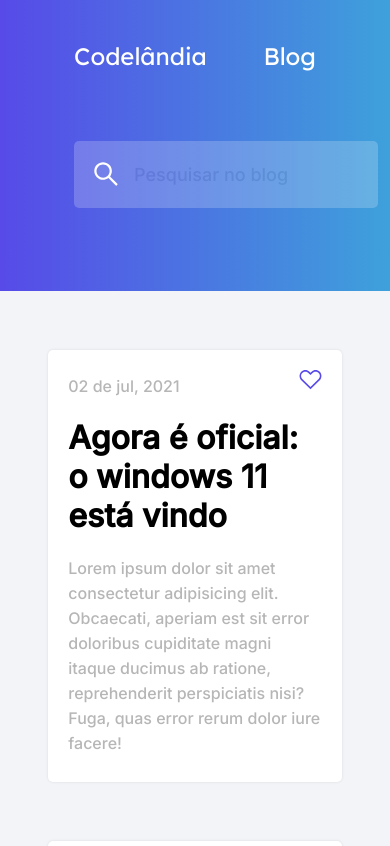
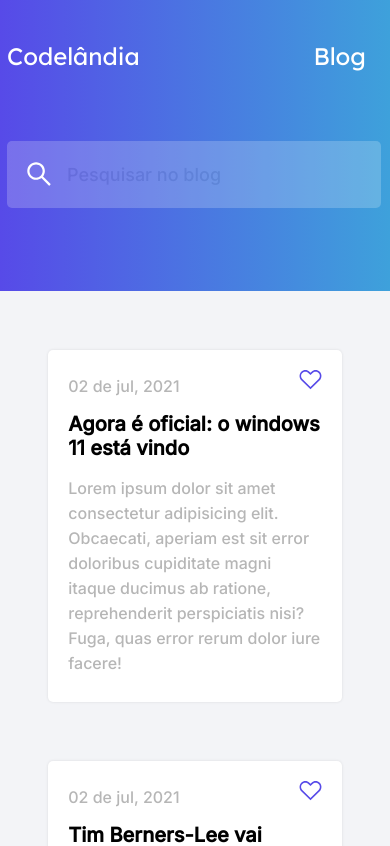
Before and after one commit to Philipesissala/blog-challenge-codel-ndia, a React (Create React App) app: page / in a window 390 px wide. Shown: the top 846 px of the page. Built offline with nearby package versions, Linux system fonts and the light colour scheme.

Commit message:
Trabalhando com media para melhorar a responsividade

```diff
--- a/src/Card/styles.css
+++ b/src/Card/styles.css
@@ -17,7 +17,10 @@
 
 .card-container p {
   color: #b6b6b6;
+}
 
+.card-container h1 {
+  font-size: 20px;
 }
 
 .card-container img + p {
--- a/src/Header/styles.css
+++ b/src/Header/styles.css
@@ -13,6 +13,7 @@
 .container article {
   position: relative;
   max-width: 62%;
+  right: 30px;
   margin: 0 auto;
 }
 
@@ -20,6 +21,7 @@
   display: flex;
   justify-content: space-between;
   color: rgba(255, 255, 255, 1);
+  width: 108%;
   font-family: Lexend Deca, sans-serif;
   font-weight: normal;
   font-style: normal;
@@ -37,7 +39,7 @@
   background-color: "rgba(255, 255, 255, 0.4)";
   color: rgb(187, 181, 181);
   opacity: 0.2;
-  font-family: Inter,sans-serif;
+  font-family: Inter, sans-serif;
   font-size: 18px;
   font-style: normal;
   font-weight: 500;
@@ -46,8 +48,20 @@
   background-image: "";
 }
 
-.container img{
+.container img {
   position: absolute;
-  top:121px;
+  top: 121px;
   left: 20px;
 }
+
+@media only screen and (max-width: 700px) {
+  .container article {
+    position: relative;
+    right: 32px;
+    max-width: 80%;
+  }
+
+  .container nav {
+    width: 115%;
+  }
+}
```
